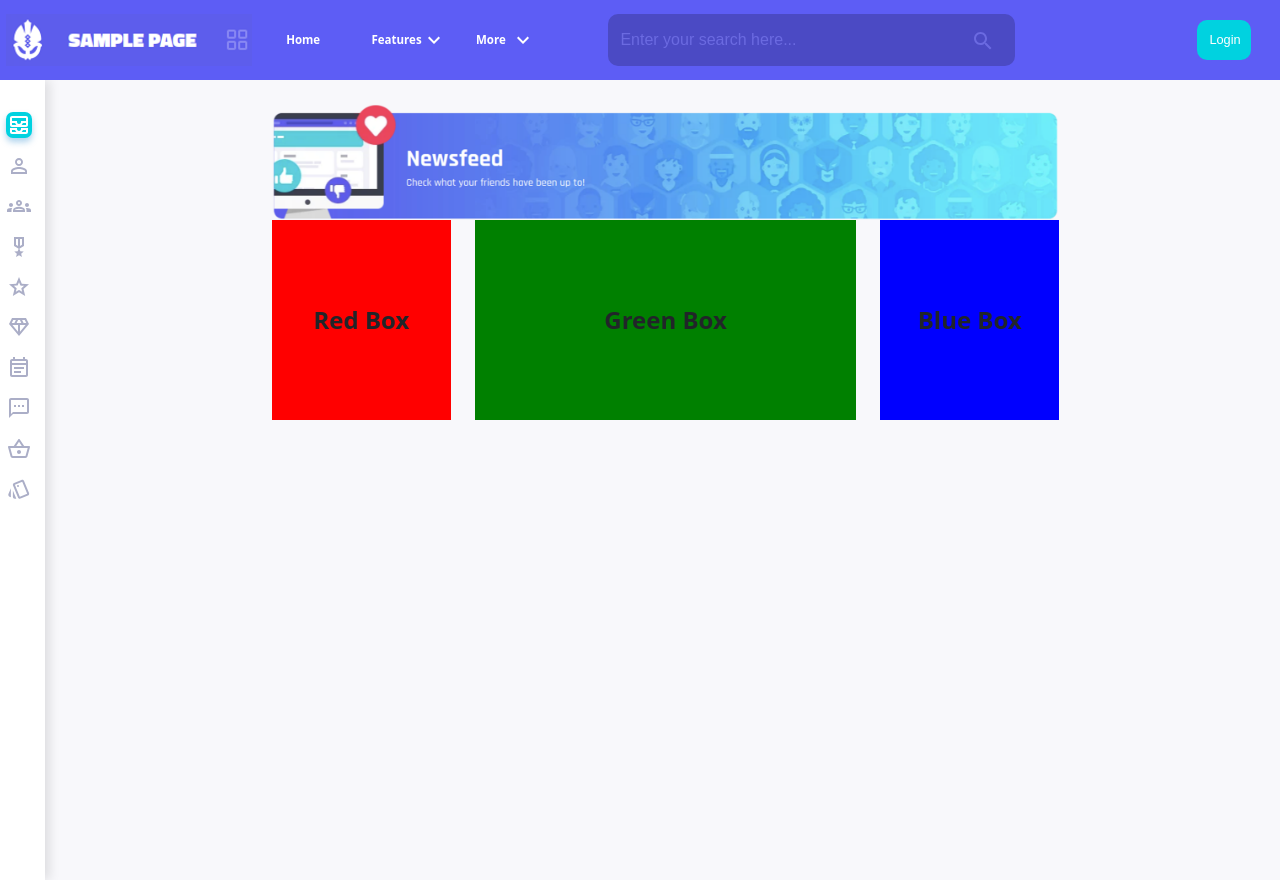
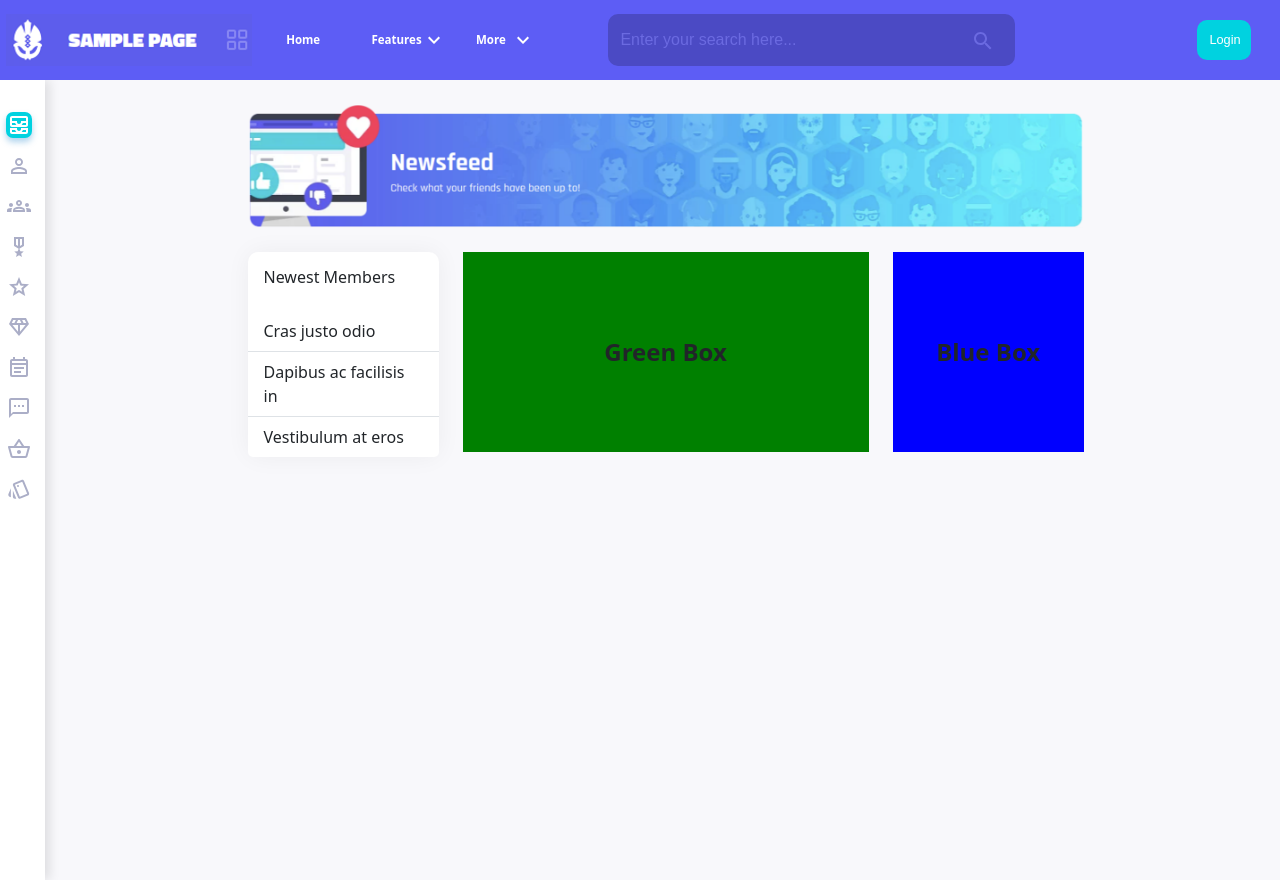
Before and after one commit to Panda-Aadham/OnlyCoders-Sample-Page, a React (Create React App) app: page / in a window 1280 px wide. Built offline with nearby package versions, Linux system fonts and the light colour scheme; a web font is replaced by a local one.

Commit message:
Newsfeed improvementx

```diff
--- /dev/null
+++ b/src/pages/Home/Newsfeed/NewUsers.css
@@ -0,0 +1,5 @@
+.nu-card {
+    border: none;
+    border-radius: 10px;
+    box-shadow: 0 0 25px rgba(6, 6, 6, 0.05);
+}
--- /dev/null
+++ b/src/pages/Home/Newsfeed/NewUsers.tsx
@@ -0,0 +1,20 @@
+import React from "react";
+import { Card, ListGroup } from "react-bootstrap";
+import "./NewUsers.css"
+
+const NewUsers = () => {
+    return (
+    <Card className="nu-card">
+      <Card.Body>
+        <Card.Title style={{fontSize: "2vh"}}>Newest Members</Card.Title>
+      </Card.Body>
+      <ListGroup className="list-group-flush">
+        <ListGroup.Item>Cras justo odio</ListGroup.Item>
+        <ListGroup.Item>Dapibus ac facilisis in</ListGroup.Item>
+        <ListGroup.Item>Vestibulum at eros</ListGroup.Item>
+      </ListGroup>
+    </Card>
+    )
+}
+
+export default NewUsers;
--- a/src/pages/Home/Newsfeed/Newsfeed.css
+++ b/src/pages/Home/Newsfeed/Newsfeed.css
@@ -3,25 +3,20 @@
     width: 100%;
     background-color: #f8f8fb;
     display: flex;
-    padding-top: 3vh;
     padding-left: 4vw;
 }
 
 .feed-grid {
-    display: flexbox;
-    margin-inline: 17%
+    margin-inline: 15%
 }
 
 Row {
     display: flex;
 }
 
-.feed-col {
-    width: 33%;
-}
-
 .feed-image {
     width: 100%;
+    margin-block: 3vh;
 }
 
 .box {
--- a/src/pages/Home/Newsfeed/Newsfeed.tsx
+++ b/src/pages/Home/Newsfeed/Newsfeed.tsx
@@ -1,6 +1,7 @@
 import React from "react";
+import { Col, Container, Row } from "react-bootstrap";
 import "./Newsfeed.css"
-import { Col, Container, Row } from "react-bootstrap";
+import NewUsers from "./NewUsers";
 
 const Newsfeed = () => {
     return(
@@ -9,32 +10,20 @@ const Newsfeed = () => {
                 <Row>
                     <img className="feed-image" src={process.env.PUBLIC_URL + '/images/newsfeed.png'} alt="newsfeed picture" />
                 </Row>
-                <div className="row">
-                    <div className="col-md-3">
-                    <div className="box red">Red Box</div>
-                    </div>
-                    <div className="col-md-6">
-                    <div className="box green">Green Box</div>
-                    </div>
-                    <div className="col-md-3">
-                    <div className="box blue">Blue Box</div>
-                    </div>
-                </div>
+                <Row>
+                    <Col className="col-md-3">
+                        <NewUsers/>
+                        {/* <div className="box red">Red Box</div> */}
+                    </Col>
+                    <Col className="col-md-6">
+                        <div className="box green">Green Box</div>
+                    </Col>
+                    <Col className="col-md-3">
+                        <div className="box blue">Blue Box</div>
+                    </Col>
+                </Row>
             </Container>
         </div>
-        // <div className="container">
-        //     <div className="row">
-        //         <div className="col-md-3">
-        //         <div className="box red">Red Box</div>
-        //         </div>
-        //         <div className="col-md-6">
-        //         <div className="box green">Green Box</div>
-        //         </div>
-        //         <div className="col-md-3">
-        //         <div className="box blue">Blue Box</div>
-        //         </div>
-        //     </div>
-        // </div>
     )
 }
 
```
